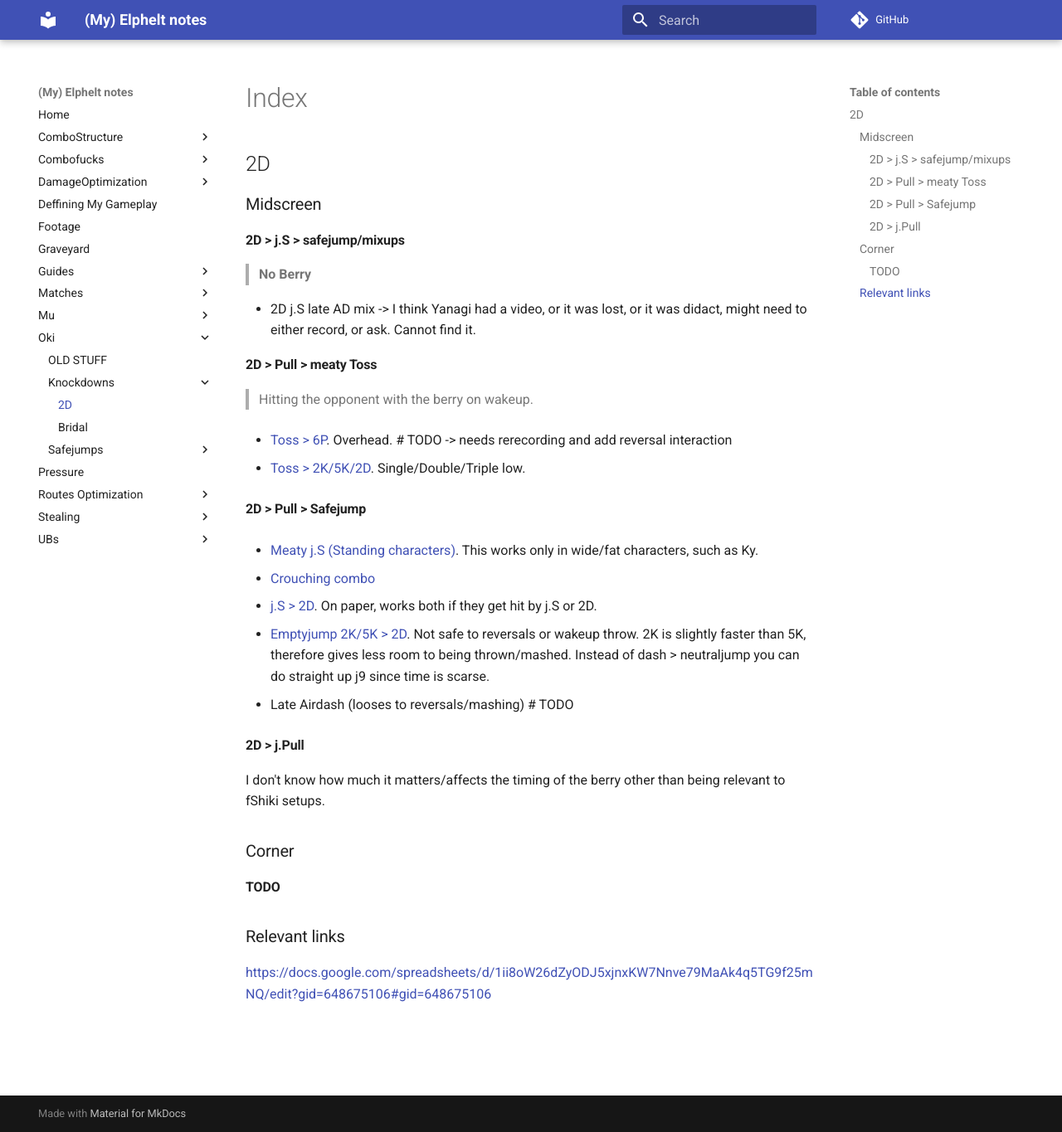
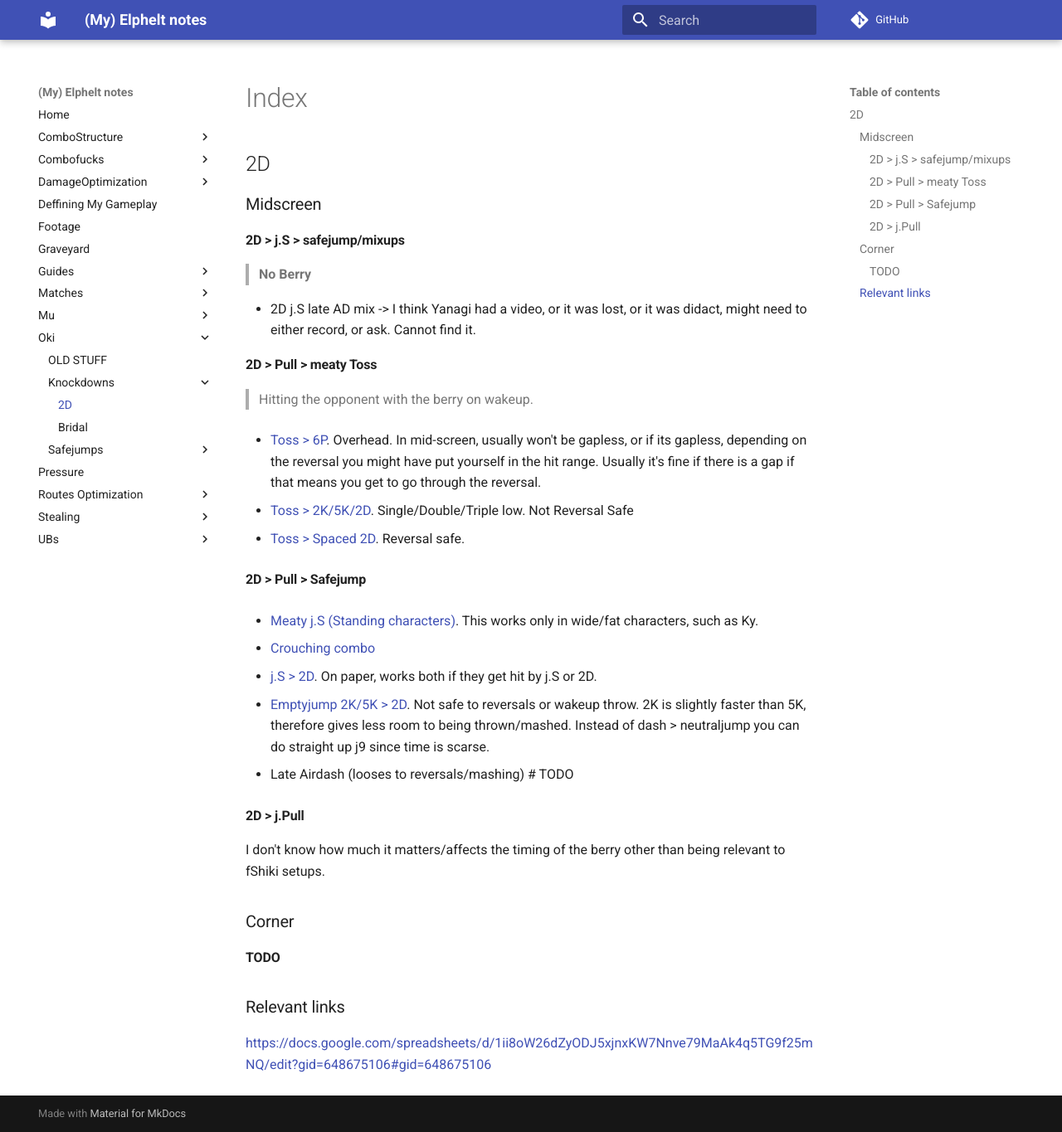
Before and after one commit to OriolFilter/Elphelt, an MkDocs documentation site: the page built from docs/Oki/Knockdowns/2D/README.md, in a window 1280 px wide and 1365 px high. Shown: the whole window at 83% size. Built offline with MkDocs 1.6.1 and Material for MkDocs 9.7.7, drawn with Linux system fonts in a browser that asks for light colours; comment, search, counter and statistics services are not loaded.

Commit message:
Added links and stuff

```diff
--- a/docs/Oki/Knockdowns/2D/README.md
+++ b/docs/Oki/Knockdowns/2D/README.md
@@ -13,9 +13,11 @@
 
 > Hitting the opponent with the berry on wakeup.
 
-- [Toss > 6P](https://youtu.be/3EaSrEJu_5U). Overhead. # TODO -> needs rerecording and add reversal interaction
+- [Toss > 6P](https://youtu.be/3EaSrEJu_5U). Overhead. In mid-screen, usually won't be gapless, or if its gapless, depending on the reversal you might have put yourself in the hit range. Usually it's fine if there is a gap if that means you get to go through the reversal.
 
-- [Toss > 2K/5K/2D](#TODO). Single/Double/Triple low.
+- [Toss > 2K/5K/2D](https://youtu.be/RS54l4pgfvg). Single/Double/Triple low. Not Reversal Safe
+
+- [Toss > Spaced 2D](https://youtu.be/FuLuQokjBhA). Reversal safe.
 
 ### 2D > Pull > Safejump
 
```
